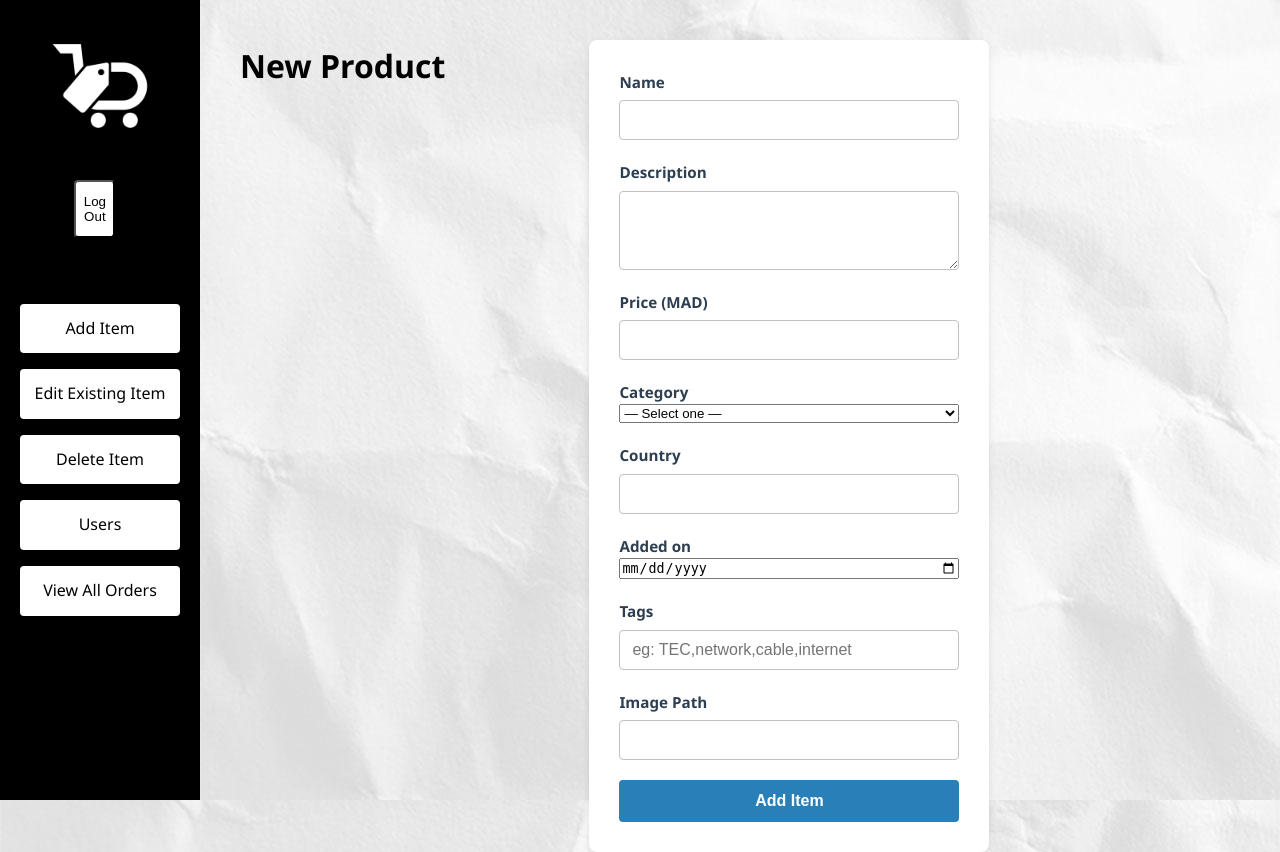
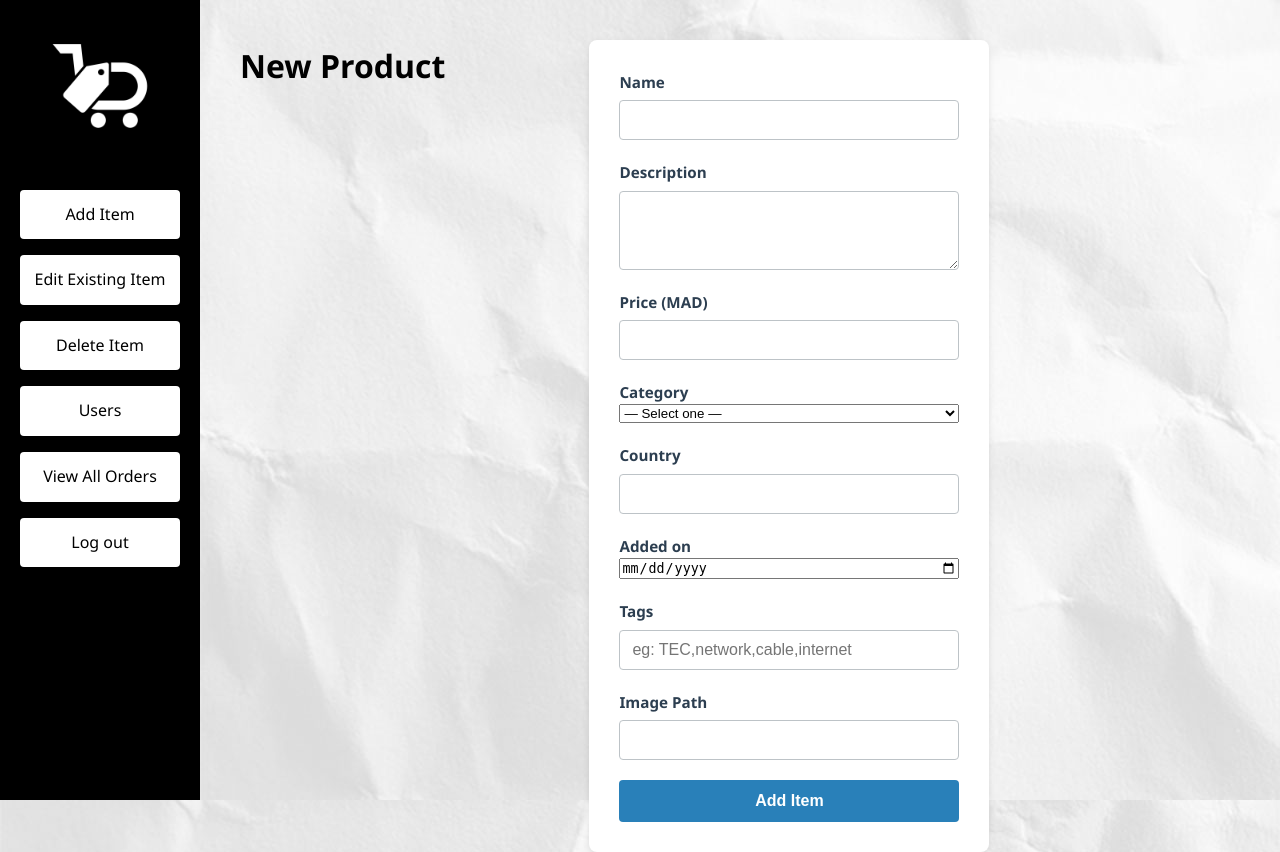
Before and after one commit to NBohair/miniPt, a PHP site: page /add_item.php in a window 1280 px wide. Run offline with PHP 8.4, Linux system fonts and the light colour scheme; data that the repository does not hold is empty.

Commit message:
Update sidebare.php

```diff
--- a/partials/sidebare.php
+++ b/partials/sidebare.php
@@ -5,9 +5,6 @@
     </a>
   </div>
 
-  <form method="post" action="logout.php" style="margin: 20px 0;">
-    <button type="submit" class="nav-btn">Log Out</button>
-  </form>
 
   <nav class="sidebar-nav">
     <a href="add_item.php"    class="nav-btn">Add Item</a>
@@ -15,5 +12,6 @@
     <a href="delete_item.php" class="nav-btn">Delete Item</a>
     <a href="users.php"       class="nav-btn">Users</a>
     <a href="orders.php"      class="nav-btn">View All Orders</a>
+    <a href="logout.php"      class="nav-btn">Log out</a>
   </nav>
 </aside>
```
